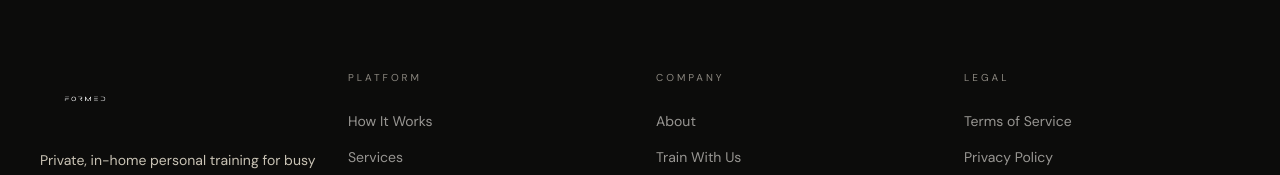
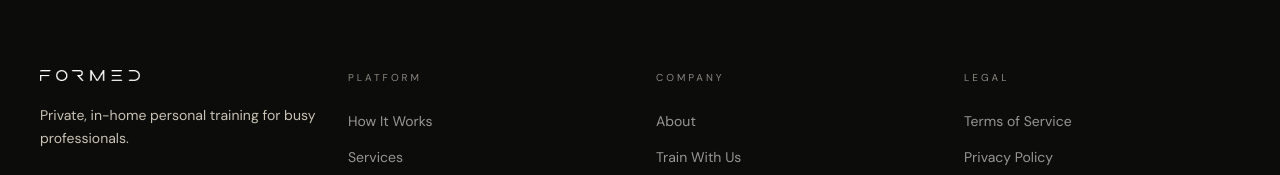
Before and after one commit to mubasharseohlp-hue/formed-platform, a Next.js app in the folder apps/website/: page / in a window 1280 px wide. Shown: the part 5806-5981 px from the top of the page. Built offline with nearby package versions, Linux system fonts and the light colour scheme.

Commit message:
Website: Complete update per feedback document

```diff
--- a/apps/website/components/layout/Footer.tsx
+++ b/apps/website/components/layout/Footer.tsx
@@ -41,9 +41,9 @@ export default function Footer() {
               <Image
                 src="/images/logo-dark.png"
                 alt="FORMED"
-                width={360}
-                height={100}
-                className="w-auto h-12 lg:h-14 object-contain"
+                width={100}
+                height={50}
+                className=" object-contain"
               />
             </Link>
             <p className="text-warm text-sm leading-relaxed max-w-xs">
--- a/apps/website/components/layout/Navbar.tsx
+++ b/apps/website/components/layout/Navbar.tsx
@@ -42,7 +42,7 @@ export default function Navbar() {
                 alt="FORMED"
                 width={200}
                 height={80}
-                className="w-auto h-16 lg:h-20 object-contain"
+                className=" object-contain"
                 priority
               />
             </Link>
```
Also changed, not shown: apps/website/public/images/logo-dark.png, apps/website/public/images/logo-dark1.png (added).
